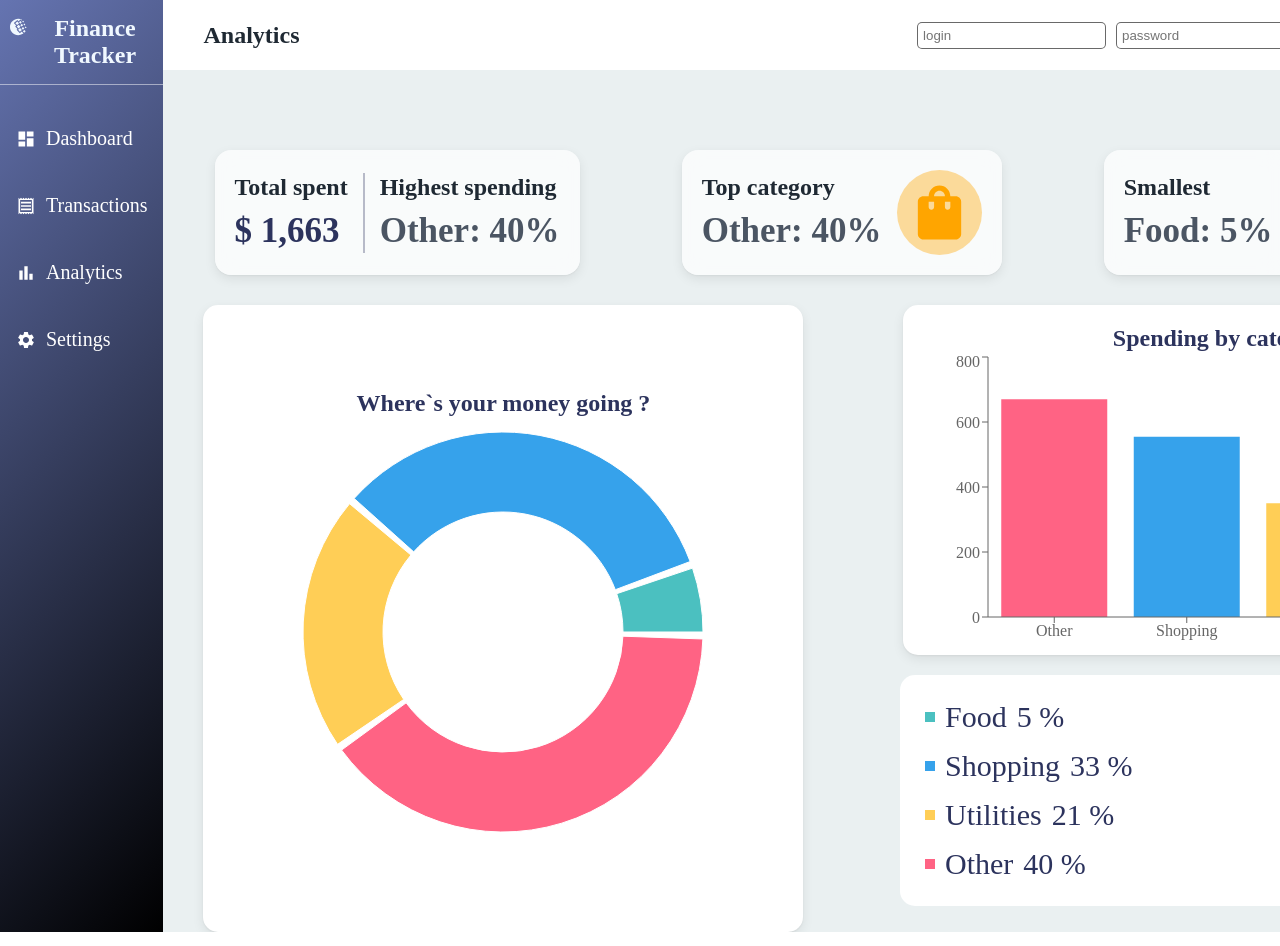
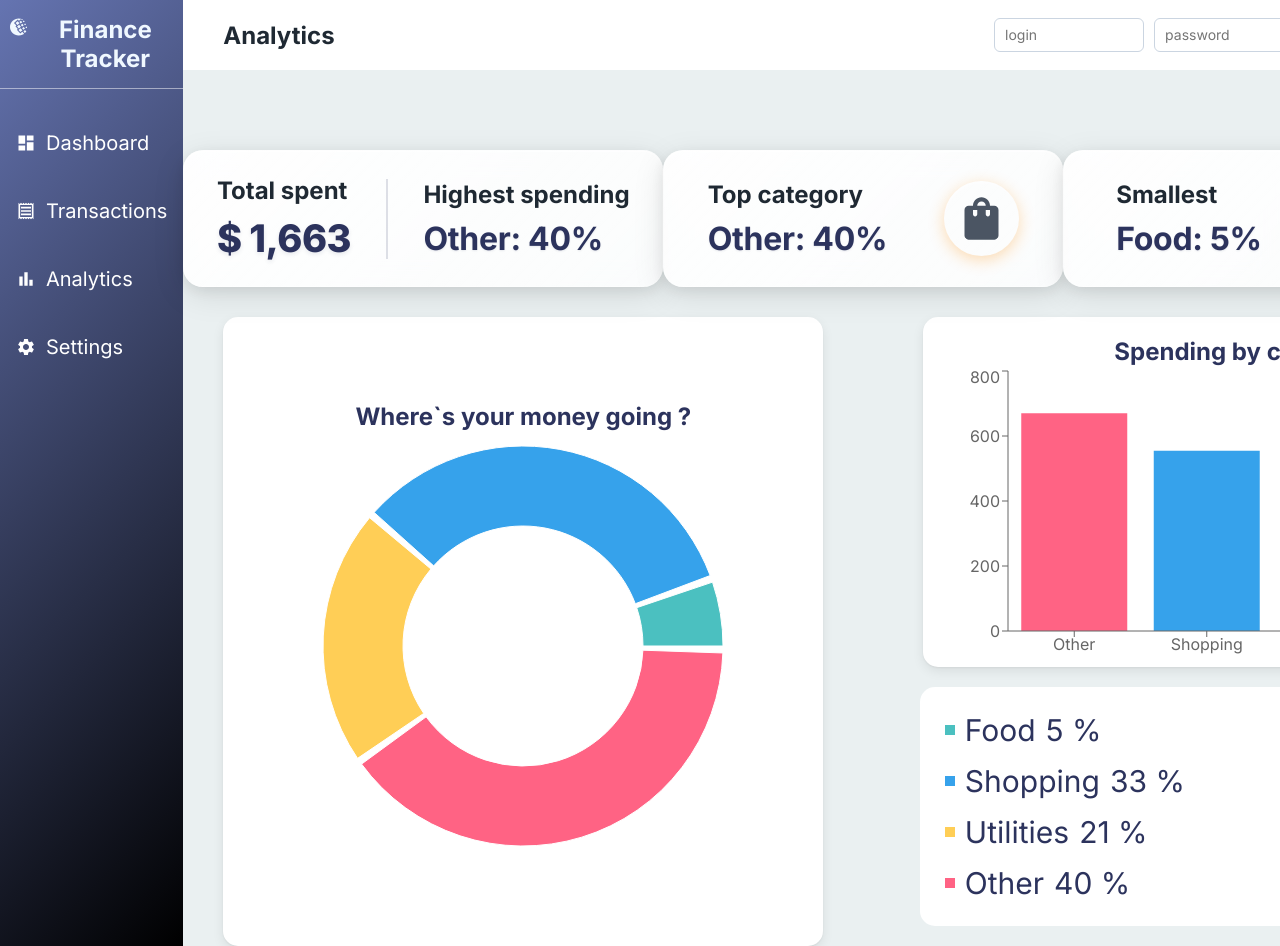
Before and after one commit to MaximMurysov/fintrack-dashboard, a React (Vite) app: page /analytics in a window 1280 px wide. Shown: the top 946 px of the page. Built offline with nearby package versions, Linux system fonts and the light colour scheme.

Commit message:
Improve analytics safety and polish auth typography

```diff
--- a/index.html
+++ b/index.html
@@ -4,6 +4,12 @@
     <meta charset="UTF-8" />
     <link rel="icon" type="image/svg+xml" href="/vite.svg" />
     <meta name="viewport" content="width=device-width, initial-scale=1.0" />
+    <link rel="preconnect" href="https://fonts.googleapis.com" />
+    <link rel="preconnect" href="https://fonts.gstatic.com" crossorigin />
+    <link
+      href="https://fonts.googleapis.com/css2?family=Inter:wght@400;500;600;700;800&display=swap"
+      rel="stylesheet"
+    />
     <title>fintrack</title>
   </head>
   <body>
--- a/src/pages/Analytics/analytics.module.css
+++ b/src/pages/Analytics/analytics.module.css
@@ -19,31 +19,71 @@
 }
 
 .topCategoriesItems {
+  width: 100%;
+  max-width: 400px;
+  justify-content: space-around;
   display: flex;
   align-items: center;
-  padding: 20px;
-  gap: 15px;
-  background: rgba(255, 255, 255, 0.7);
-  border-radius: 16px;
-  backdrop-filter: blur(10px);
-
+  padding: 25px;
+  gap: 20px;
+  background: linear-gradient(
+    135deg,
+    rgba(255, 255, 255, 0.95),
+    rgba(255, 255, 255, 0.8)
+  );
+  border-radius: 20px;
+  backdrop-filter: blur(15px);
+  border: 1px solid rgba(255, 255, 255, 0.3);
   box-shadow:
-    0 1px 2px rgba(0, 0, 0, 0.05),
-    0 4px 12px rgba(0, 0, 0, 0.08);
+    0 8px 32px rgba(0, 0, 0, 0.1),
+    0 4px 16px rgba(0, 0, 0, 0.08),
+    inset 0 1px 0 rgba(255, 255, 255, 0.6);
+  transition: all 0.3s cubic-bezier(0.4, 0, 0.2, 1);
+  position: relative;
+  overflow: hidden;
+}
+.topCategoriesItems:first-of-type {
+  width: 100%;
+  max-width: 500px;
 }
 .logo1 {
-  font-size: 85px;
-  color: orange;
-  background-color: rgba(255, 166, 0, 0.39);
+  font-size: 75px;
+  background: linear-gradient(135deg, #ff8c00, #ffa500);
+  background-clip: text;
+  -webkit-background-clip: text;
+  -webkit-text-fill-color: transparent;
+  background-color: linear-gradient(
+    135deg,
+    rgba(255, 140, 0, 0.15),
+    rgba(255, 165, 0, 0.25)
+  );
   border-radius: 50%;
-  padding: 10px;
+  padding: 12px;
+  box-shadow:
+    0 4px 16px rgba(255, 140, 0, 0.3),
+    inset 0 2px 4px rgba(255, 255, 255, 0.3);
+  transition: all 0.3s ease;
+  position: relative;
 }
+
 .logo2 {
-  font-size: 85px;
-  color: red;
-  background-color: rgba(255, 0, 0, 0.411);
+  font-size: 75px;
+  background: linear-gradient(135deg, #dc2626, #ef4444);
+  background-clip: text;
+  -webkit-background-clip: text;
+  -webkit-text-fill-color: transparent;
+  background-color: linear-gradient(
+    135deg,
+    rgba(220, 38, 38, 0.15),
+    rgba(239, 68, 68, 0.25)
+  );
   border-radius: 50%;
-  padding: 10px;
+  padding: 12px;
+  box-shadow:
+    0 4px 16px rgba(220, 38, 38, 0.3),
+    inset 0 2px 4px rgba(255, 255, 255, 0.3);
+  transition: all 0.3s ease;
+  position: relative;
 }
 
 .sectionFirst {
@@ -52,13 +92,16 @@
   gap: 10px;
 }
 .total {
-  font-size: 35px;
+  font-size: 38px;
   color: #2c335d;
-  font-weight: bold;
+  font-weight: 800;
+  text-shadow: 0 2px 4px rgba(44, 51, 93, 0.1);
+  letter-spacing: -0.5px;
 }
 .line {
   height: 80px;
-  border: 1px #2c335d52 solid;
+  border: 1px solid rgba(44, 51, 93, 0.15);
+  background: linear-gradient(180deg, rgba(44, 51, 93, 0.05), transparent);
 }
 .sectionSecond {
   display: flex;
@@ -66,8 +109,11 @@
   gap: 10px;
 }
 .sectionSecondResult {
-  font-size: 35px;
-  font-weight: bold;
+  font-size: 32px;
+  font-weight: 700;
+  color: #2c335d;
+  text-shadow: 0 1px 2px rgba(44, 51, 93, 0.1);
+  letter-spacing: -0.3px;
 }
 .AnalyticsChart {
   display: flex;
--- a/src/pages/Analytics/hooks/useTopCategory.ts
+++ b/src/pages/Analytics/hooks/useTopCategory.ts
@@ -4,10 +4,26 @@ import { prepareChartData } from "../components/PrepareCharData";
 export function useTopCategory(transactions: TransactionsType[]) {
   const data = prepareChartData(transactions);
   const total = data.reduce((sum, item) => sum + item.value, 0);
-  const chartData = data.map(item => ({
+  const chartData = data.map((item) => ({
     ...item,
-    percent: total ? Math.round((item.value / total) * 100) : 0
+    percent: total ? Math.round((item.value / total) * 100) : 0,
   }));
+  if (chartData.length === 0) {
+    const emptyCategory = {
+      name: "No data",
+      value: 0,
+      color: "#ccc",
+      percent: 0,
+    };
+    return {
+      data: [],
+      total: 0,
+      topCategory: emptyCategory,
+      smallest: emptyCategory,
+      percent: 0,
+      minPercent: 0,
+    };
+  }
   const topCategory = chartData.reduce((max, item) =>
     item.value > max.value ? item : max,
   );
--- a/src/pages/Dashboard/dashboard.module.css
+++ b/src/pages/Dashboard/dashboard.module.css
@@ -251,10 +251,18 @@ td {
   color: red;
 }
 .inputValue {
-  padding: 5px;
+  width: 150px;
+  height: 34px;
+  padding: 6px 10px;
   margin-left: 10px;
-  border-radius: 5px;
-  border: 1px rgba(0, 0, 0, 0.589) solid;
+  border-radius: 6px;
+  border: 1px solid #cbd5e1;
+  outline: none;
+  font-size: 14px;
+  color: #1f2937;
+  transition:
+    border-color 0.2s ease,
+    box-shadow 0.2s ease;
 }
 .inputValue:first-of-type {
   margin: 0;
@@ -263,11 +271,26 @@ td {
 .inputValue:last-of-type {
   margin-right: 10px;
 }
+.inputValue:focus {
+  border-color: #6574b1;
+  box-shadow: 0 0 0 2px rgba(101, 116, 177, 0.2);
+}
 .loginBtn {
-  background: none;
-  padding: 6px;
-  border-radius: 5px;
+  height: 34px;
+  padding: 0 12px;
+  border-radius: 6px;
   font-size: 13px;
+  font-weight: 600;
+  color: #ffffff;
+  background-color: #4f46e5;
   cursor: pointer;
-  border: 1px rgba(0, 0, 0, 0.452) solid;
+  border: 1px solid #4f46e5;
+  transition:
+    background-color 0.2s ease,
+    border-color 0.2s ease;
 }
+
+.loginBtn:hover {
+  background-color: #4338ca;
+  border-color: #4338ca;
+}
--- a/src/styles.module.css
+++ b/src/styles.module.css
@@ -2,6 +2,14 @@
   margin: 0;
   padding: 0;
   box-sizing: border-box;
+}
+body {
+  font-family: "Inter", "Segoe UI", Roboto, Arial, sans-serif;
+}
+
+input,
+button {
+  font: inherit;
 }
 .layout {
   display: flex;
```
